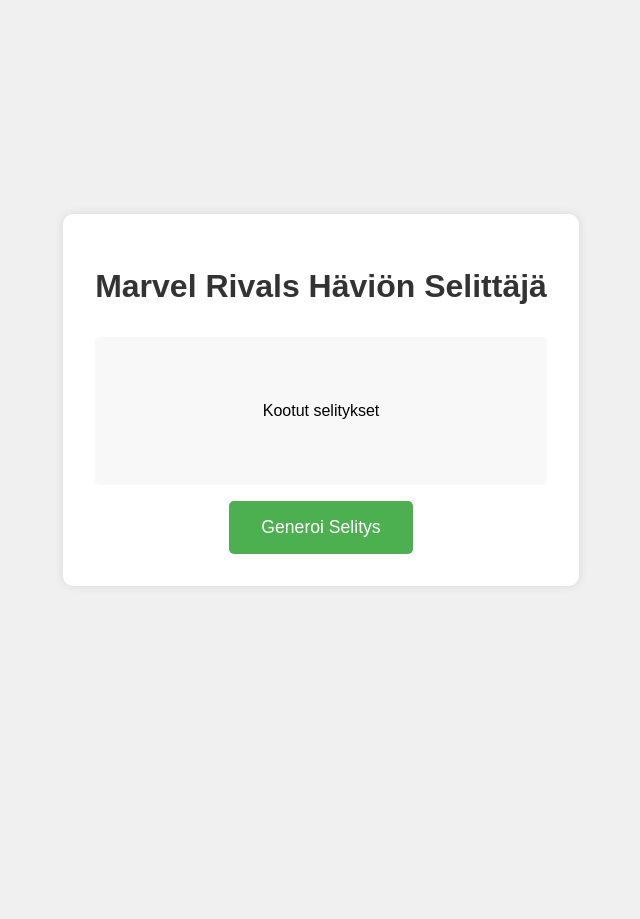
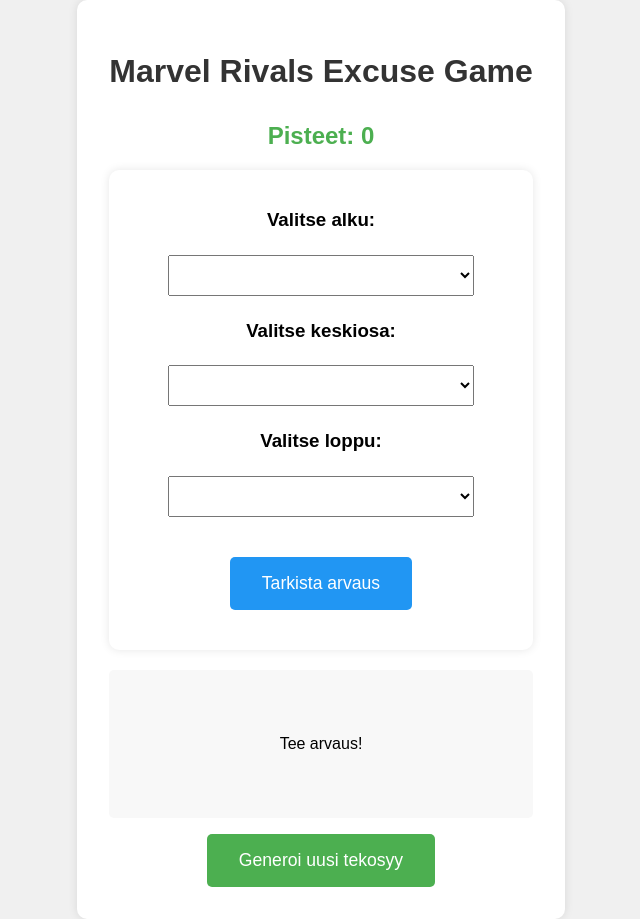
Before and after one commit to lightp0x/wecksapp, a plain HTML site: page index.html in a window 1280 px wide. Shown: the whole page, without its empty margins (319-959 px from the left). Before the commit the page ends 800 px from the top, so only its background shows below. Drawn offline with Linux system fonts and the light colour scheme.

Commit message:
pelillistäminen

```diff
--- a/index.html
+++ b/index.html
@@ -3,16 +3,44 @@
 <head>
     <meta charset="UTF-8">
     <meta name="viewport" content="width=device-width, initial-scale=1.0">
-    <title>Marvel Rivals Häviön Selittäjä</title>
+    <title>Marvel Rivals Excuse Game</title>
     <link rel="stylesheet" href="style.css">
 </head>
 <body>
     <div class="container">
-        <h1>Marvel Rivals Häviön Selittäjä</h1>
+        <h1>Marvel Rivals Excuse Game</h1>
+        <div id="score">Pisteet: 0</div>
+
+        <div class="game-area">
+            <div class="guess-section">
+                <h3>Valitse alku:</h3>
+                <select id="beginning-select">
+                    <!-- Täytetään JavaScriptillä -->
+                </select>
+            </div>
+
+            <div class="guess-section">
+                <h3>Valitse keskiosa:</h3>
+                <select id="middle-select">
+                    <!-- Täytetään JavaScriptillä -->
+                </select>
+            </div>
+
+            <div class="guess-section">
+                <h3>Valitse loppu:</h3>
+                <select id="end-select">
+                    <!-- Täytetään JavaScriptillä -->
+                </select>
+            </div>
+
+            <button id="check-guess">Tarkista arvaus</button>
+        </div>
+
         <div class="excuse-box">
-            <p id="excuse">Kootut selitykset</p>
+            <p id="excuse">Tee arvaus!</p>
         </div>
-        <button id="generate-btn">Generoi Selitys</button>
+
+        <button id="generate-btn">Generoi uusi tekosyy</button>
     </div>
     <script src="script.js"></script>
 </body>
--- a/script.js
+++ b/script.js
@@ -52,12 +52,27 @@ const excuseElements = {
     ]
 };
 
+let score = 0;
+let currentExcuse = {};
+
 function generateExcuse() {
-    const beginning = excuseElements.beginning[Math.floor(Math.random() * excuseElements.beginning.length)];
-    const middle = excuseElements.middle[Math.floor(Math.random() * excuseElements.middle.length)];
-    const end = excuseElements.end[Math.floor(Math.random() * excuseElements.end.length)];
+    // Generoi kaikki osat, mutta tallenna ne objektiin
+    currentExcuse = {
+        beginning: excuseElements.beginning[Math.floor(Math.random() * excuseElements.beginning.length)],
+        middle: excuseElements.middle[Math.floor(Math.random() * excuseElements.middle.length)],
+        end: excuseElements.end[Math.floor(Math.random() * excuseElements.end.length)]
+    };
 
-    return `${beginning} ${middle} ${end}`;
+    return `${currentExcuse.beginning} ${currentExcuse.middle} ${currentExcuse.end}`;
+}
+
+function guessExcusePart(part, playerGuess) {
+    if (currentExcuse[part] === playerGuess) {
+        score += 1;
+        document.getElementById('score').textContent = `Pisteet: ${score}`;
+        return true;
+    }
+    return false;
 }
 
 document.getElementById('generate-btn').addEventListener('click', () => {
--- a/style.css
+++ b/style.css
@@ -47,3 +47,44 @@ h1 {
 #generate-btn:hover {
     background-color: #45a049;
 }
+
+.game-area {
+    margin: 20px 0;
+    padding: 20px;
+    background-color: #fff;
+    border-radius: 10px;
+    box-shadow: 0 0 10px rgba(0,0,0,0.1);
+}
+
+.guess-section {
+    margin: 15px 0;
+}
+
+select {
+    padding: 10px;
+    font-size: 1rem;
+    width: 80%;
+    margin: 5px 0;
+}
+
+#score {
+    font-size: 1.5rem;
+    font-weight: bold;
+    color: #4CAF50;
+    margin: 20px 0;
+}
+
+#check-guess {
+    background-color: #2196F3;
+    color: white;
+    border: none;
+    padding: 1rem 2rem;
+    font-size: 1.1rem;
+    border-radius: 5px;
+    cursor: pointer;
+    margin: 20px 0;
+}
+
+#check-guess:hover {
+    background-color: #1976D2;
+}
```
